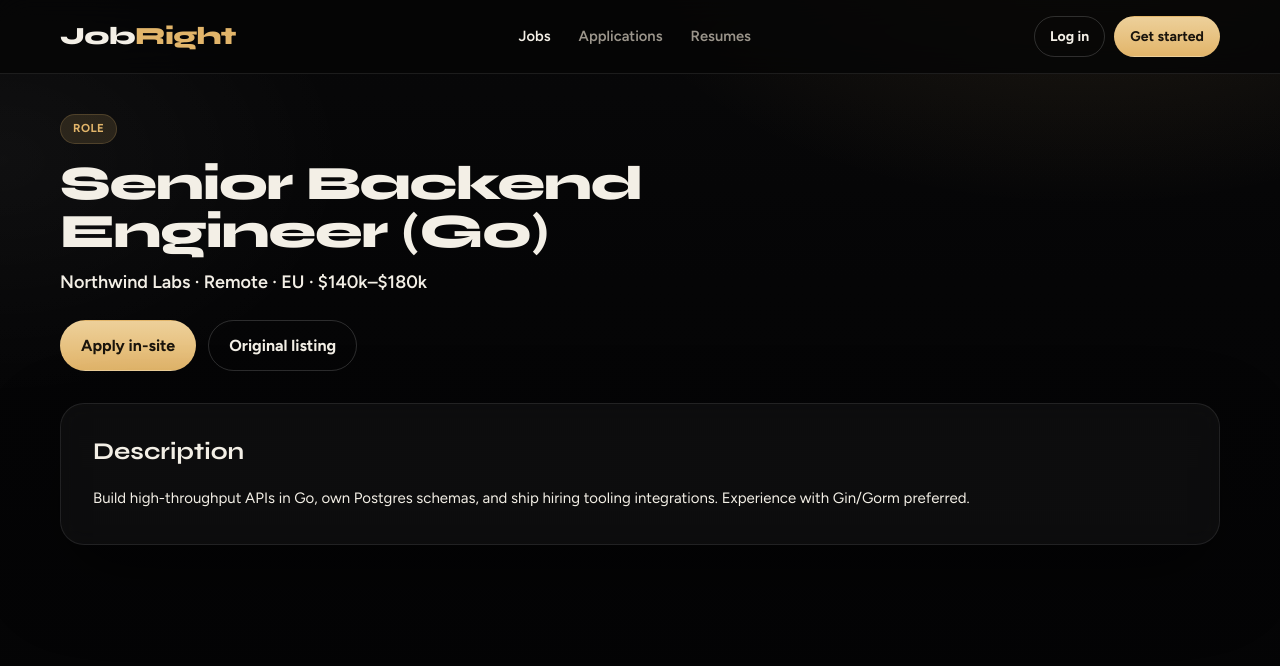
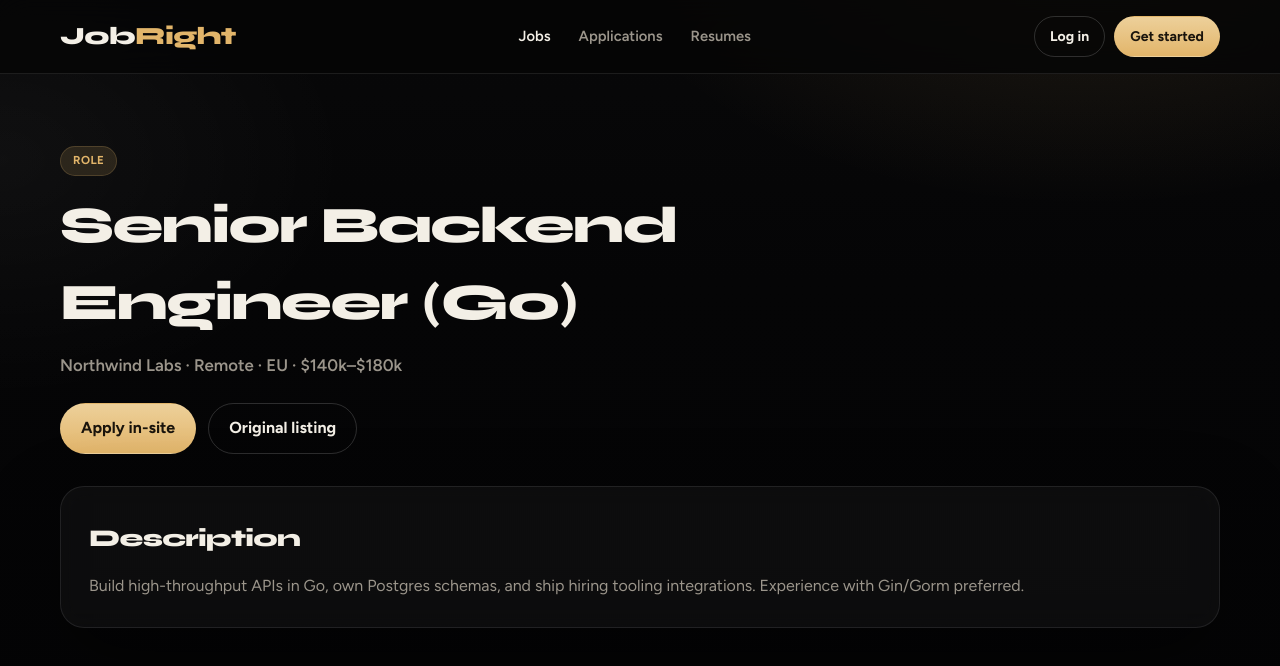
Before and after one commit to Aklile612/Jobright, a Next.js app in the folder apps/web/: page /jobs/demo-1 in a window 1280 px wide. Shown: the top 666 px of the page. Built offline with nearby package versions, Linux system fonts and the light colour scheme; no server answers.

Commit message:
Restyle job detail page for dark theme

```diff
--- a/apps/web/src/app/(dashboard)/jobs/[id]/page.tsx
+++ b/apps/web/src/app/(dashboard)/jobs/[id]/page.tsx
@@ -29,33 +29,31 @@ export default async function JobDetailPage({
   return (
     <main>
       <SiteHeader solid />
-      <article className="container py-10">
-        <p className="badge mb-4">Role</p>
-        <h1 className="max-w-3xl font-[family-name:var(--font-display)] text-4xl font-extrabold tracking-tight md:text-5xl">
+      <article className="container section">
+        <p className="badge">Role</p>
+        <h1 className="page-title" style={{ maxWidth: "40rem", marginTop: "0.75rem" }}>
           {job.title}
         </h1>
-        <p className="mt-3 text-lg font-semibold text-[var(--ink-soft)]">
+        <p className="section-sub" style={{ fontSize: "1.05rem", fontWeight: 600 }}>
           {job.company} · {job.location || "Remote"}
           {job.salary_range ? ` · ${job.salary_range}` : ""}
         </p>
-        <div className="mt-6 flex flex-wrap gap-3">
+        <div className="hero__cta" style={{ marginTop: "1.5rem" }}>
           <Link href={`/jobs/${job.id}/apply`} className="btn btn-primary">
             Apply in-site
           </Link>
-          <a
-            href={job.source_url}
-            target="_blank"
-            rel="noreferrer"
-            className="btn btn-ghost"
-          >
+          <a href={job.source_url} target="_blank" rel="noreferrer" className="btn btn-ghost">
             Original listing
           </a>
         </div>
-        <div className="surface mt-8 rounded-[24px] p-6 md:p-8">
-          <h2 className="font-[family-name:var(--font-display)] text-2xl font-bold">
+        <div className="surface" style={{ marginTop: "2rem", borderRadius: 24, padding: "1.75rem" }}>
+          <h2 className="section-title" style={{ fontSize: "1.5rem" }}>
             Description
           </h2>
-          <p className="mt-4 whitespace-pre-wrap text-[15px] leading-7 text-[var(--ink-soft)]">
+          <p
+            className="section-sub"
+            style={{ maxWidth: "none", whiteSpace: "pre-wrap", marginTop: "1rem" }}
+          >
             {job.description}
           </p>
         </div>
```
